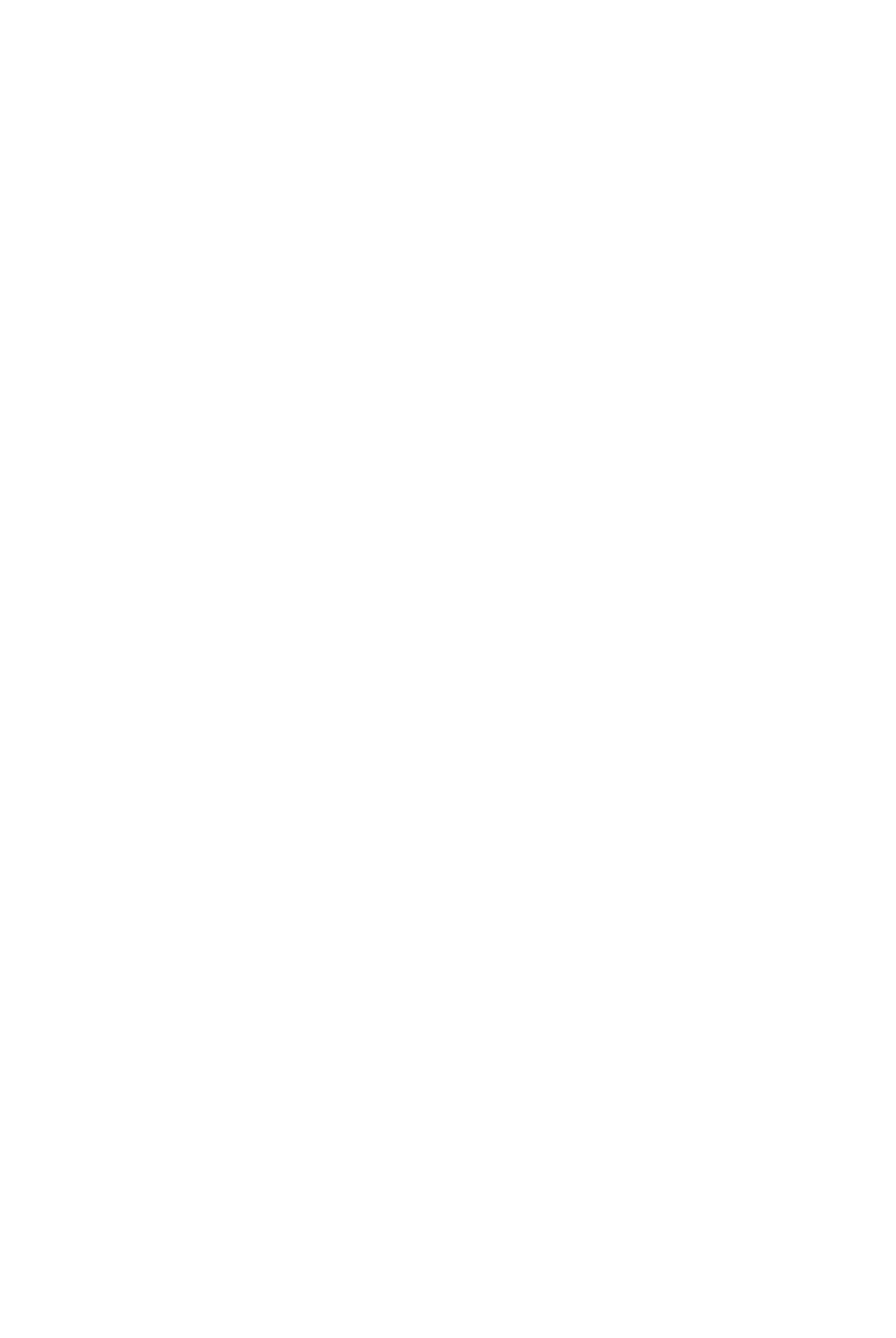
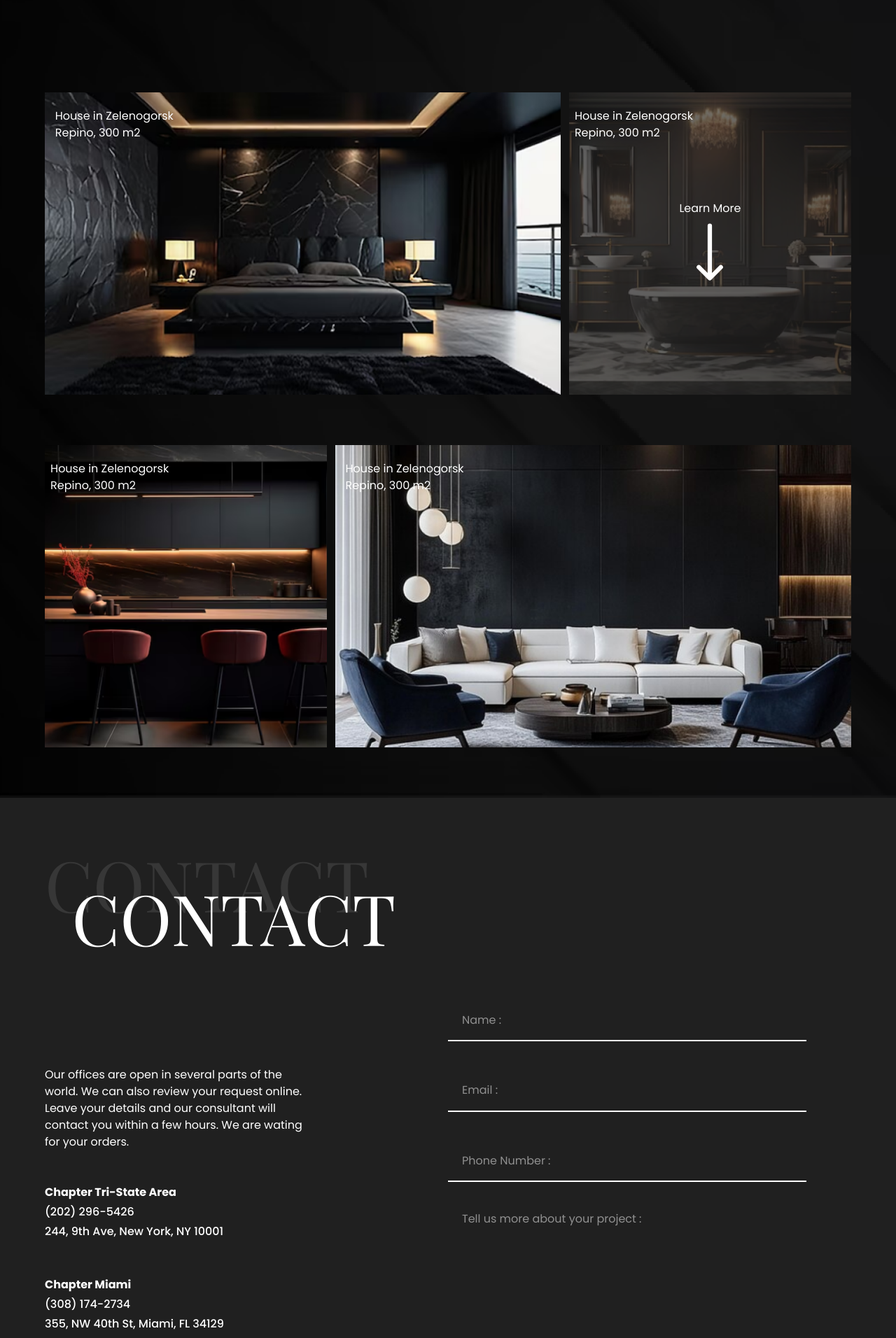
Before and after one commit to itz-prashant/Renovation-clone-React-GSAP, a React (Vite) app: page / in a window 1280 px wide. Shown: the part 5660-7572 px from the top of the page at 70% size. Before the commit the page ends 5360 px from the top, so only its background shows below. Built offline with nearby package versions, Linux system fonts and the light colour scheme; a web font is replaced by a local one.

Commit message:
Add contact and footer serction

```diff
--- a/src/App.jsx
+++ b/src/App.jsx
@@ -1,5 +1,8 @@
 import About from "./components/About"
+import Contact from "./components/Contact"
+import Footer from "./components/Footer"
 import HeroBox from "./components/HeroBox"
+import Inspire from "./components/Inspire"
 import Navbar from "./components/Navbar"
 import Project from "./components/Project"
 import Review from "./components/Review"
@@ -17,6 +20,9 @@ const App = () => {
       <Task />
       <Review />
       <Project />
+      <Inspire />
+      <Contact />
+      <Footer />
     </div>
   )
 }
--- /dev/null
+++ b/src/components/Contact.jsx
@@ -0,0 +1,62 @@
+const Contact = () => {
+  return (
+    <div className="w-scree h-[120vh] relative">
+      <h1 className="h1-low absolute left-[5%] top-[5%] font-playfair text-white text-[100px] opacity-[10%]">
+        CONTACT
+      </h1>
+      <h1 className="h1-high absolute left-[8%] top-[10%] font-playfair text-white text-[100px]">
+        CONTACT
+      </h1>
+
+      <div className="w-[30%] h-[40%] absolute left-[5%] top-[40%] flex flex-col justify-between">
+        <p className="short-description font-popins text-white">
+          Our offices are open in several parts of the world. We can also review
+          your request online. Leave your details and our consultant will
+          contact you within a few hours. We are wating for your orders.
+        </p>
+        <div className="short-description w-full text-white font-popins">
+          <h4 className="font-bold">Chapter Tri-State Area</h4>
+          <p className="font-medium my-1">(202) 296-5426</p>
+          <p className="font-medium my-1">244, 9th Ave, New York, NY 10001</p>
+        </div>
+        <div className="short-description w-full text-white font-popins">
+          <h4 className="font-bold">Chapter Miami</h4>
+          <p className="font-medium my-1">(308) 174-2734</p>
+          <p className="font-medium my-1">355, NW 40th St, Miami, FL 34129</p>
+        </div>
+      </div>
+
+      <div className="form w-[40%] h-[60%] absolute top-[30%] right-[10%] flex flex-col justify-between">
+        <input
+          type="text"
+          placeholder="Name :"
+          className="px-5 h-[60px] border-b-[2px] text-white font-popins outline-0 bg-transparent "
+        />
+        <input
+          type="email"
+          placeholder="Email :"
+          className="px-5 h-[60px] border-b-[2px] text-white font-popins outline-0 bg-transparent "
+        />
+        <input
+          type="number"
+          placeholder="Phone Number :"
+          className="px-5 h-[60px] border-b-[2px] text-white font-popins outline-0 bg-transparent "
+        />
+        <textarea
+          rows={8}
+          cols={10}
+          placeholder="Tell us more about your project :"
+          className="bg-transparent outline-0 text-white font-popins px-5 border-b-2"
+        ></textarea>
+        <a
+          href="/"
+          className="inline-block w-[150px] h-[40px] bg-white text-black font-popins font-semibold flex items-center rounded-[5px] justify-center"
+        >
+          Submit
+        </a>
+      </div>
+    </div>
+  );
+};
+
+export default Contact;
--- /dev/null
+++ b/src/components/Footer.jsx
@@ -0,0 +1,68 @@
+import BackgroundImage from "../assets/18.png";
+import { AiOutlineMail } from "react-icons/ai";
+import { SlSocialFacebook } from "react-icons/sl";
+import { SiInstagram } from "react-icons/si";
+import { SlSocialYoutube } from "react-icons/sl";
+import { TiSocialLinkedin } from "react-icons/ti";
+import { BsTwitterX } from "react-icons/bs";
+
+const Footer = () => {
+  return (
+    <div className="w-screen h-[80vh] relative">
+      <img
+        src={BackgroundImage}
+        className="w-full h-full object-cover absolute"
+      />
+      <div className="left-section w-[30%] h-[25%] absolute top-[20%] left-[5%] flex flex-col justify-between">
+        <h2 className="font-playfair text-white text-[40px]">
+          Begin a Fresh Journey
+        </h2>
+        <p className="text-white font-popins">
+          Join our newsletter to stay up to date!
+        </p>
+        <div className="w-full h-[40%] py-2 flex items-center border-b-2">
+          <AiOutlineMail className="text-white text-[30px]" />
+          <input
+            type="text"
+            placeholder="Email Address"
+            className="w-full text-white font-popins px-5 bg-transparent h-full outline-0"
+          />
+        </div>
+      </div>
+      <div className="w-[10%] h-[40%] flex flex-col justify-between absolute right-[40%] top-[20%] text-white font-popins ">
+        <h3 className="middle-section font-semibold">Pages</h3>
+        <p className="middle-section ">About US</p>
+        <p className="middle-section ">Services</p>
+        <p className="middle-section ">How It Works</p>
+        <p className="middle-section ">Projects</p>
+        <p className="middle-section ">Blog</p>
+        <p className="middle-section ">FAQs</p>
+      </div>
+
+      <div className="right-section w-[25%] text-right h-[40%] flex flex-col justify-between absolute right-[5%] top-[20%] text-white font-popins ">
+        <h3 className="font-medium text-[25px]">License number </h3>
+        <p>NY- 624690</p>
+        <p>NJ- 13VH13212400</p>
+        <p>FL- CBC1267423</p>
+        <p>Westchester Country- WC-37416-H24</p>
+        <p>Southampton- L006804</p>
+        <p>CT- HIC.0672343</p>
+        <div className="w-full h-[50px] flex justify-end items-center text-[25px]">
+          <SlSocialFacebook className="mx-2" />
+          <SiInstagram className="mx-2" />
+          <TiSocialLinkedin className="mx-2" />
+          <SlSocialYoutube className="mx-2" />
+          <BsTwitterX className="mx-2" />
+        </div>
+      </div>
+
+      <div className="endline w-full h-[20%] absolute bottom-[5%] flex items-center justify-center">
+        <p className="text-white font-popins ">
+          All Rights Reserved 2024 | @Developed by CodeCraftArhum
+        </p>
+      </div>
+    </div>
+  );
+};
+
+export default Footer;
--- /dev/null
+++ b/src/components/Inspire.jsx
@@ -0,0 +1,76 @@
+import BackgroundImage from "../assets/13.png";
+import BedImageOne from "../assets/14.png";
+import BedImageTwo from "../assets/17.png";
+import BedImageThree from "../assets/15.png";
+import BedImageFour from "../assets/16.png";
+import { HiArrowLongDown } from "react-icons/hi2";
+
+const Inspire = () => {
+  return (
+    <div className="w-screen h-[180vh] relative">
+      <img
+        src={BackgroundImage}
+        className="w-full h-full object-cover absolute"
+      />
+      <div className="w-full h-full bg-black absolute opacity-[50%]"></div>
+      <h1 className="inspire-heading text-white font-playfair text-[100px] absolute opacity-[10%] top-[5%] right-[15%]">
+        <span className="inline-block">GET INSPIRED</span>
+      </h1>
+      <h1 className="inspire-heading text-white font-playfair text-[100px] absolute top-[10%] right-[10%]">
+        <span className="inline-block">GET INSPIRED</span>
+      </h1>
+      <div className="w-[90%] h-[30%] absolute left-[5%] top-[30%] flex justify-between">
+        <div className="first-box w-[64%] h-full bg-red-800 overflow-hidden relative">
+          <img
+            src={BedImageOne}
+            className="w-full h-full object-cover absolute"
+          />
+          <div className="absolute left-[2%] top-[5%]">
+            <p className="text-white font-popins">House in Zelenogorsk</p>
+            <p className="text-white font-popins">Repino, 300 m2</p>
+          </div>
+        </div>
+        <div className="second-box w-[35%] h-full bg-red-800 overflow-hidden relative">
+          <img
+            src={BedImageTwo}
+            className="absolute w-full h-full object-cover"
+          />
+          <div className="w-full h-full bg-[#1E1E1E] absolute opacity-[50%] backdrop-blur-[50px]"></div>
+          <div className="absolute left-[2%] top-[5%]">
+            <p className="text-white font-popins">House in Zelenogorsk</p>
+            <p className="text-white font-popins">Repino, 300 m2</p>
+          </div>
+          <div className="absolute top-[50%] text-white left-[50%] flex flex-col items-center justify-between translate-x-[-50%] translate-y-[-50%]">
+            <p className="font-popins">Learn More</p>
+            <HiArrowLongDown className="text-[100px]" />
+          </div>
+        </div>
+      </div>
+      <div className="w-[90%] h-[30%] absolute left-[5%] top-[65%] flex justify-between">
+        <div className="third-box w-[35%] h-full overflow-hidden relative">
+          <img
+            src={BedImageThree}
+            className="absolute w-full h-full object-cover"
+          />
+          <div className="absolute left-[2%] top-[5%]">
+            <p className="text-white font-popins">House in Zelenogorsk</p>
+            <p className="text-white font-popins">Repino, 300 m2</p>
+          </div>
+        </div>
+
+        <div className="third-box w-[64%] h-full overflow-hidden relative">
+          <img
+            src={BedImageFour}
+            className="w-full h-full object-cover absolute object-bottom"
+          />
+          <div className="absolute left-[2%] top-[5%]">
+            <p className="text-white font-popins">House in Zelenogorsk</p>
+            <p className="text-white font-popins">Repino, 300 m2</p>
+          </div>
+        </div>
+      </div>
+    </div>
+  );
+};
+
+export default Inspire;
```
